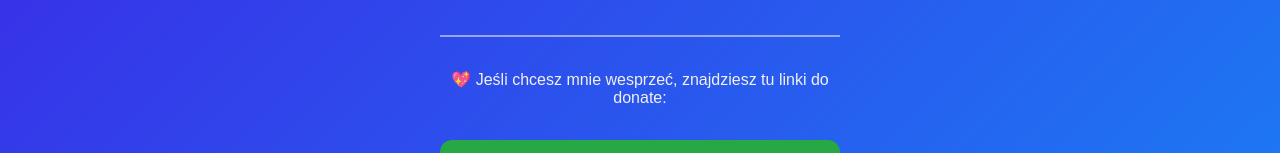
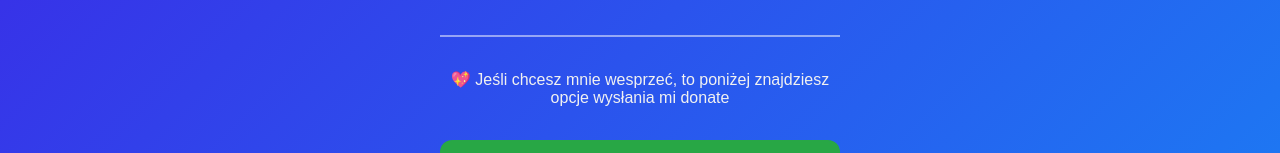
Before and after one commit to Piotr09383/KristeeL-, a plain HTML site: page index.html in a window 1280 px wide. Shown: the part 502-655 px from the top of the page. Drawn offline with Linux system fonts and the light colour scheme.

Commit message:
Update opcja donejtów index.html

```diff
--- a/index.html
+++ b/index.html
@@ -82,7 +82,7 @@
         <a class="discord" href="https://discord.gg/4hAP6Td9tG" target="_blank"><i class="fab fa-discord"></i> Discord</a>
 
         <hr>
-        <div class="donate-text">💖 Jeśli chcesz mnie wesprzeć, znajdziesz tu linki do donate:</div>
+        <div class="donate-text">💖 Jeśli chcesz mnie wesprzeć, to poniżej znajdziesz opcje wysłania mi donate </div>
 
         <a class="tipo" href="https://tipo.live/p/kristeel" target="_blank"><i class="fas fa-donate"></i> Donate (Tipo)</a>
         <a class="steam-donate" href="https://steamcommunity.com/tradeoffer/new/?partner=1271327686&token=SJXEnMFR" target="_blank"><i class="fab fa-steam"></i> Donate Steam</a>
```
